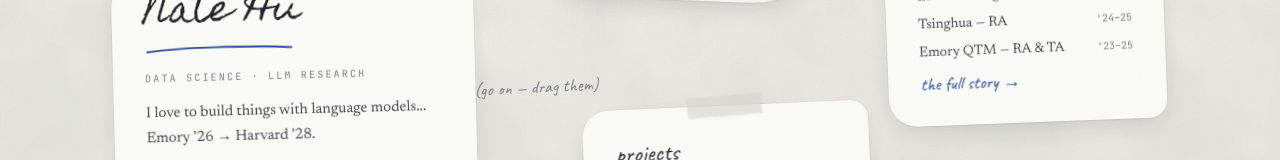
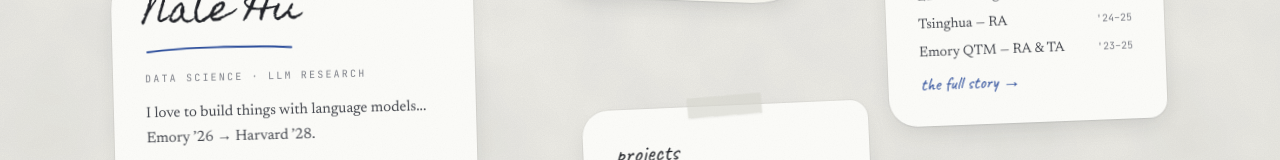
Before and after one commit to NateHu203/NateHu203.github.io, a React (Vite) app: page / in a window 1280 px wide. Shown: the part 247-407 px from the top of the page. Built offline with nearby package versions, Linux system fonts and the light colour scheme.

Commit message:
Remove nudge prompt from NotesCanvas component to streamline user experience

```diff
--- a/src/components/notes/NotesCanvas.tsx
+++ b/src/components/notes/NotesCanvas.tsx
@@ -328,17 +328,6 @@ export default function NotesCanvas({ onOpenSheet, onOpenResume }: Props) {
         );
       })}
 
-      {/* nudge to play — disappears after the first drag */}
-      <div
-        className={`absolute font-hand text-lg text-ink-mute -rotate-3 pointer-events-none transition-opacity duration-700 ${
-          settled && !dragged ? 'opacity-100' : 'opacity-0'
-        }`}
-        style={{ left: '37%', top: '40%' }}
-        aria-hidden="true"
-      >
-        (go on — drag them)
-      </div>
-
       <footer className="absolute bottom-4 inset-x-6 flex items-center justify-between pointer-events-none">
         <span className="font-mono text-[10px] text-ink-faint">
           © {new Date().getFullYear()} xinyuan (nate) hu
```
